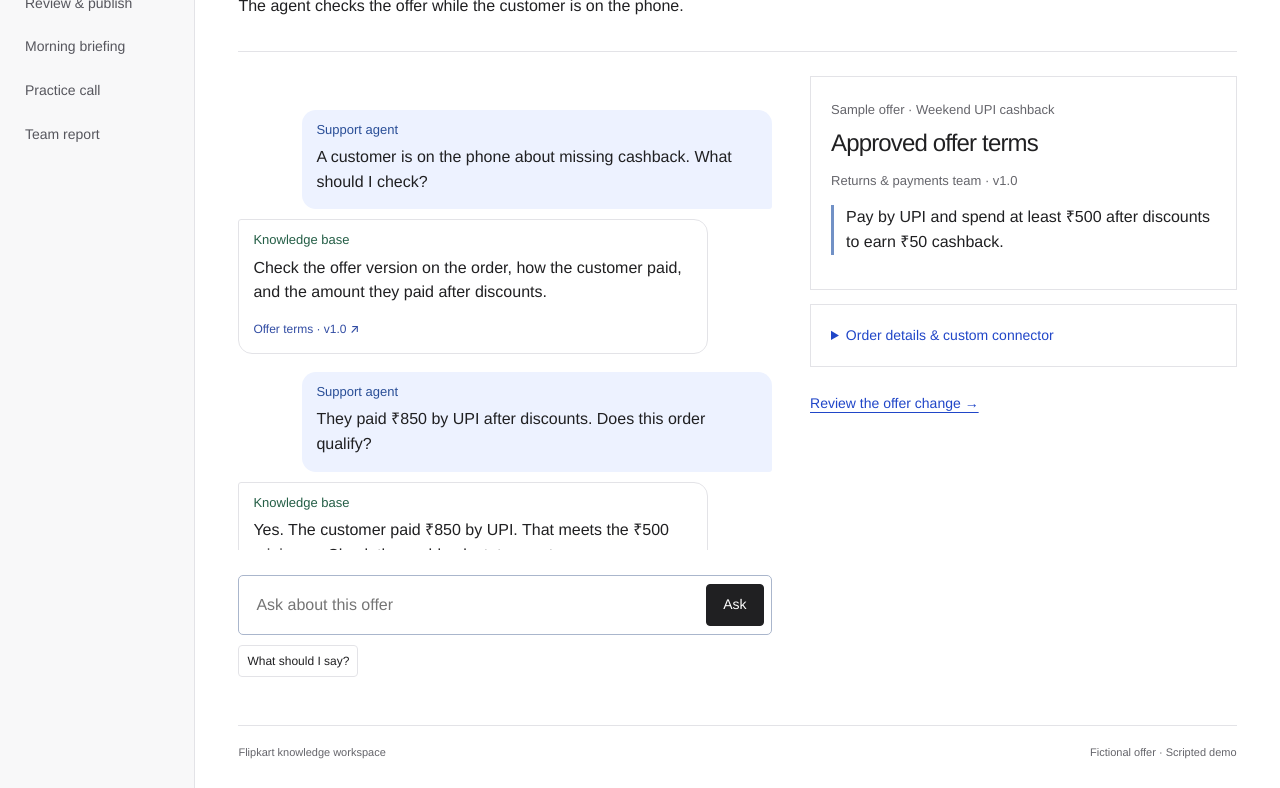
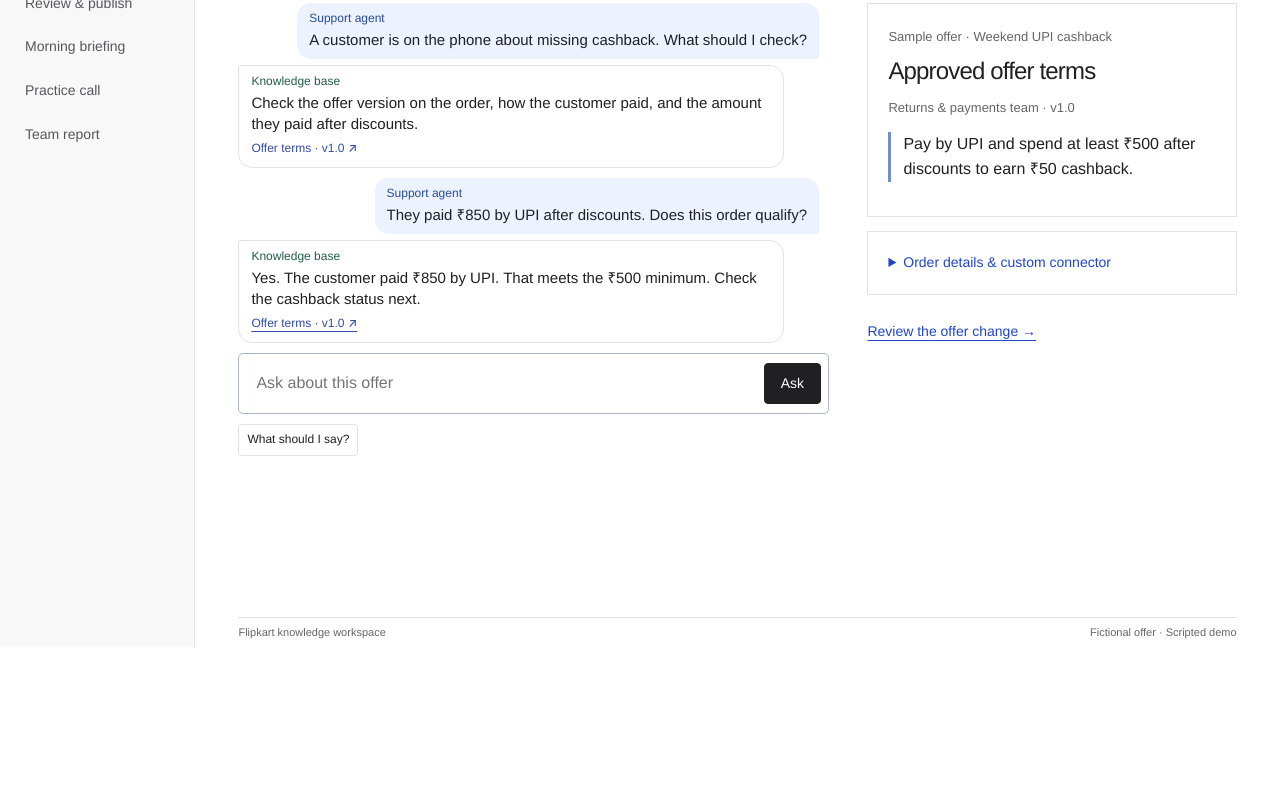
Before and after one commit to prasanna-gyde/flipkart-knowledge-demo, a plain HTML site: page index.html in a window 1280 px wide. Shown: the part 153-941 px from the top of the page. After the commit the page ends 800 px from the top, so only its background shows below. Drawn offline with Linux system fonts and the light colour scheme.

Commit message:
Fit the sample chat on one screen

```diff
--- a/index.html
+++ b/index.html
@@ -209,7 +209,7 @@ summary { cursor: pointer; color: var(--accent); font-size: 14px; }
 .stage summary { font-weight: 500; }
 .stage select { display:block; width:min(100%,22rem); height:44px; padding:8px 12px; margin-bottom:12px; }
 .stage .actions { margin: 12px 0; }
-.stage .thread { max-height: 55vh; }
+.stage .thread { max-height: none; overflow: visible; margin: 0 0 10px; }
 .stage .exchange { margin-bottom: 14px; }
 .stage .thread p { margin: 5px 0; }
 .stage .chat-message { padding: 10px 14px; }
@@ -223,6 +223,27 @@ summary { cursor: pointer; color: var(--accent); font-size: 14px; }
 .tree-options button {justify-content:space-between; text-align:left; color:var(--ink); background:white; border-color:var(--rule);}
 .tree-options button:hover {background:#eff5f1; border-color:#9cbbaa;}
 .tree-trail {font-size:13px; color:var(--quiet);}
+@media (min-width:940px) and (min-height:600px) {
+  [data-route="desk"] #app { height:100dvh; grid-template-rows:minmax(0,1fr) auto; }
+  [data-route="desk"] .stage { height:100%; min-height:0; padding-block:18px 8px; display:flex; flex-direction:column; }
+  [data-route="desk"] .stage header { margin-bottom:14px; padding-bottom:10px; }
+  [data-route="desk"] .stage header p { margin:3px 0; }
+  [data-route="desk"] .stage h1 { font-size:clamp(32px,3vw,42px); margin:5px 0; }
+  [data-route="desk"] .columns { flex:1; min-height:0; grid-template-columns:minmax(0,1.6fr) minmax(0,1fr); }
+  [data-route="desk"] .columns > section:first-child { min-height:0; display:flex; flex-direction:column; }
+  [data-route="desk"] .columns > section:last-child { overflow-y:auto; }
+  [data-route="desk"] .thread { overflow-y:auto; min-height:0; scrollbar-gutter:stable; }
+  [data-route="desk"] .exchange { margin:0; }
+  [data-route="desk"] .exchange + .exchange { margin-top:10px; }
+  [data-route="desk"] .chat-message { padding:7px 12px; max-width:94%; font-size:15px; line-height:1.4; }
+  [data-route="desk"] .agent-message { margin-bottom:6px; }
+  [data-route="desk"] .chat-message .speaker { margin:0; font-size:12px; }
+  [data-route="desk"] .chat-message p { margin:2px 0; }
+  [data-route="desk"] .citation { margin:0; min-height:24px; }
+  [data-route="desk"] #ask, [data-route="desk"] .actions { flex-shrink:0; }
+  [data-route="desk"] .actions { margin:6px 0 0; }
+  [data-route="desk"] footer { padding-block:6px; }
+}
 </style></head>
 <body>
   <a class="skip" href="#workspace-main">Skip to content</a>
```
